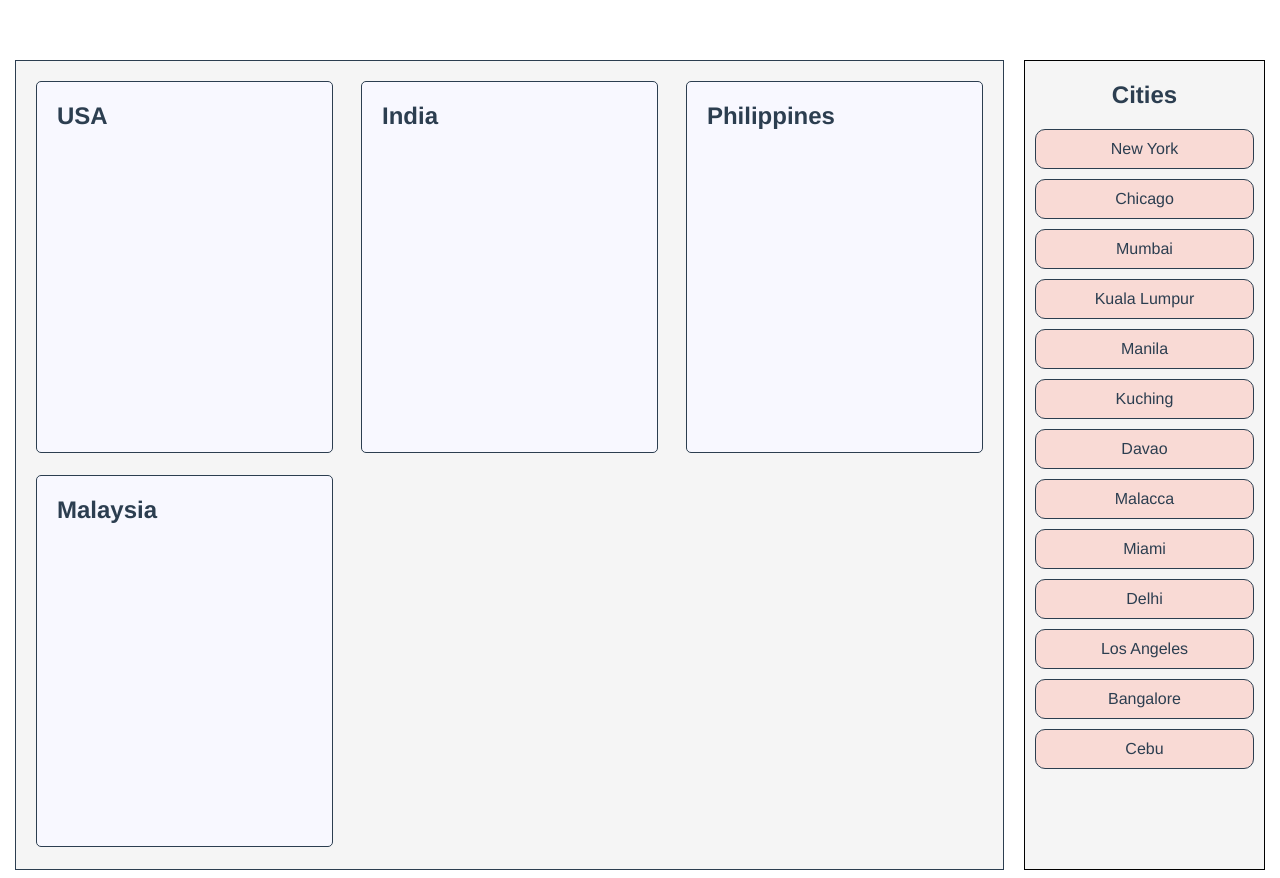
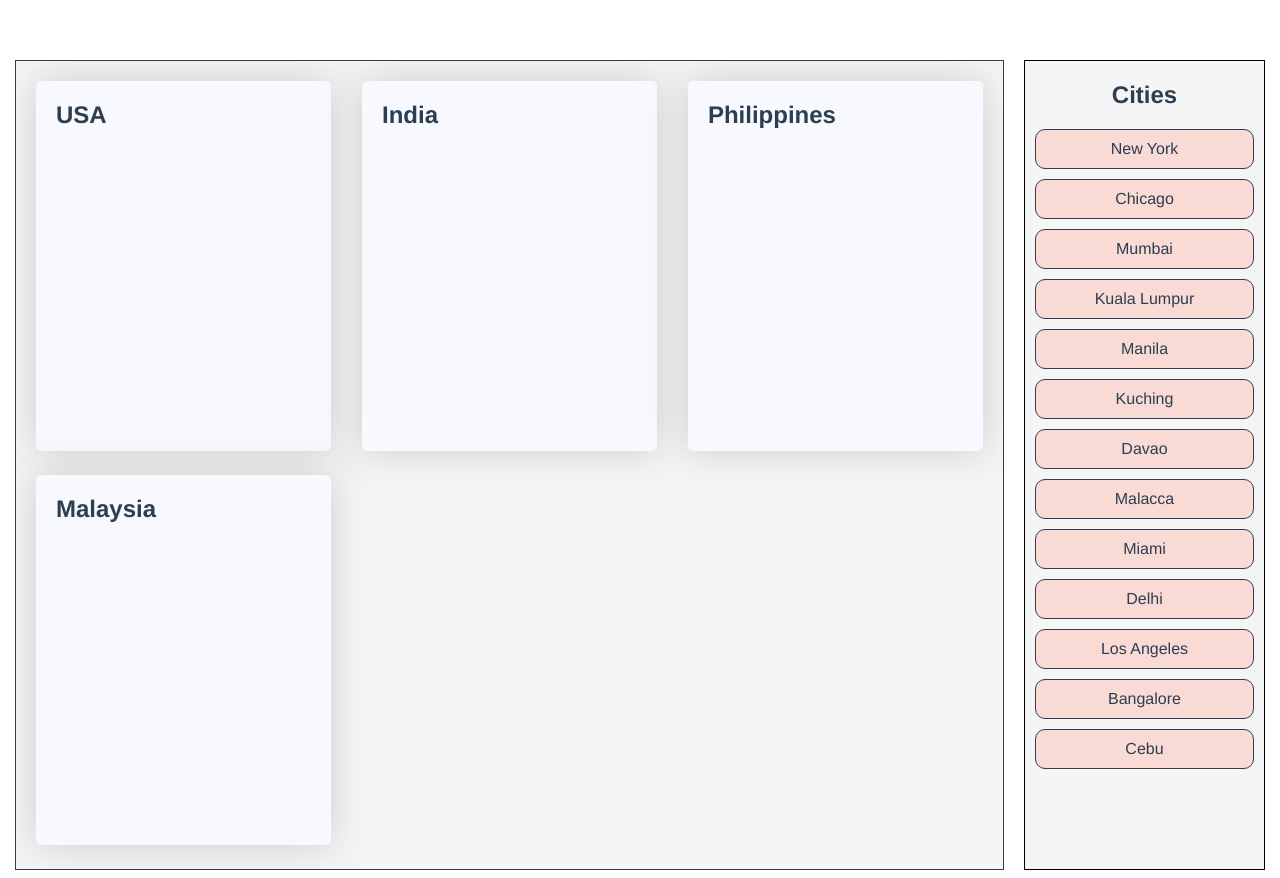
Before and after one commit to cyril2day/vue-drag-and-drop-sample-task, a Vue app: page / in a window 1280 px wide. Built offline with nearby package versions, Linux system fonts and the light colour scheme.

Commit message:
add box-shadow

```diff
--- a/src/components/Country/index.vue
+++ b/src/components/Country/index.vue
@@ -62,9 +62,10 @@ const onDrop = (event: any) => {
   flex: 0 0 295px;
   margin: 10px;
   height: 370px;
-  border: 1px solid;
   border-radius: 5px;
   background: ghostwhite;
+  box-shadow: 0 0 40px #ccc;
+
 }
 
 .city__header {
```
